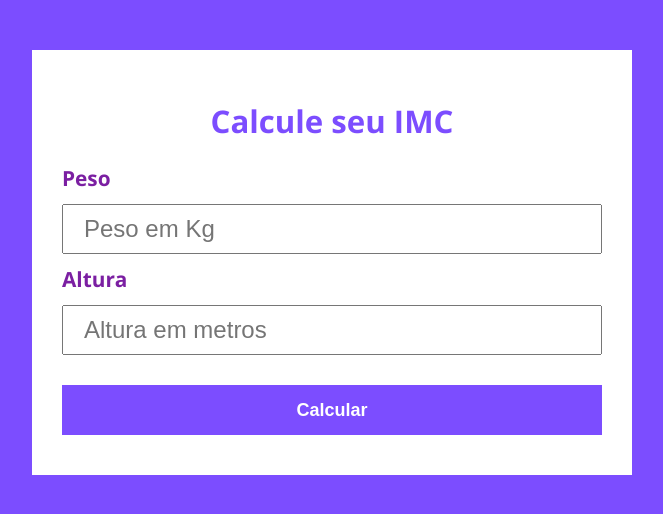
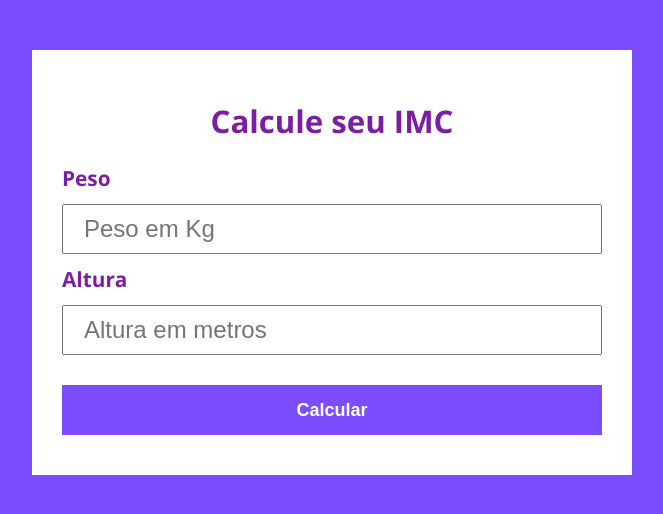
Before and after one commit to luciano-mesquita/calculadora-imc, a plain HTML site: page index.html in a window 1280 px wide. Shown: the whole page, without its empty margins (308-971 px from the left). Drawn offline with nearby package versions, Linux system fonts and the light colour scheme.

Commit message:
update css

```diff
--- a/assets/css/style.css
+++ b/assets/css/style.css
@@ -70,7 +70,7 @@ form button:hover {
 
 h1 {
     text-align: center;
-    color: var(--primary-color);
+    color: var(--primary-color-darker);
 }
 
 b {
```
